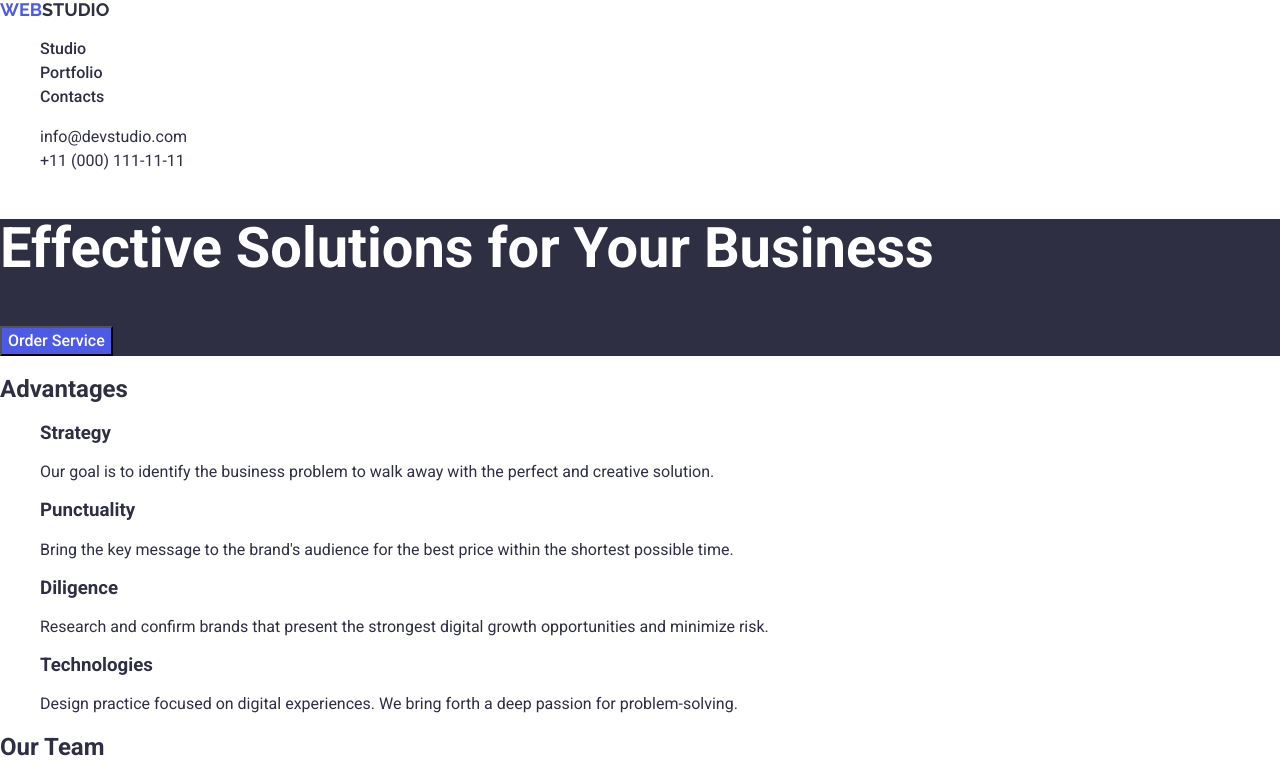
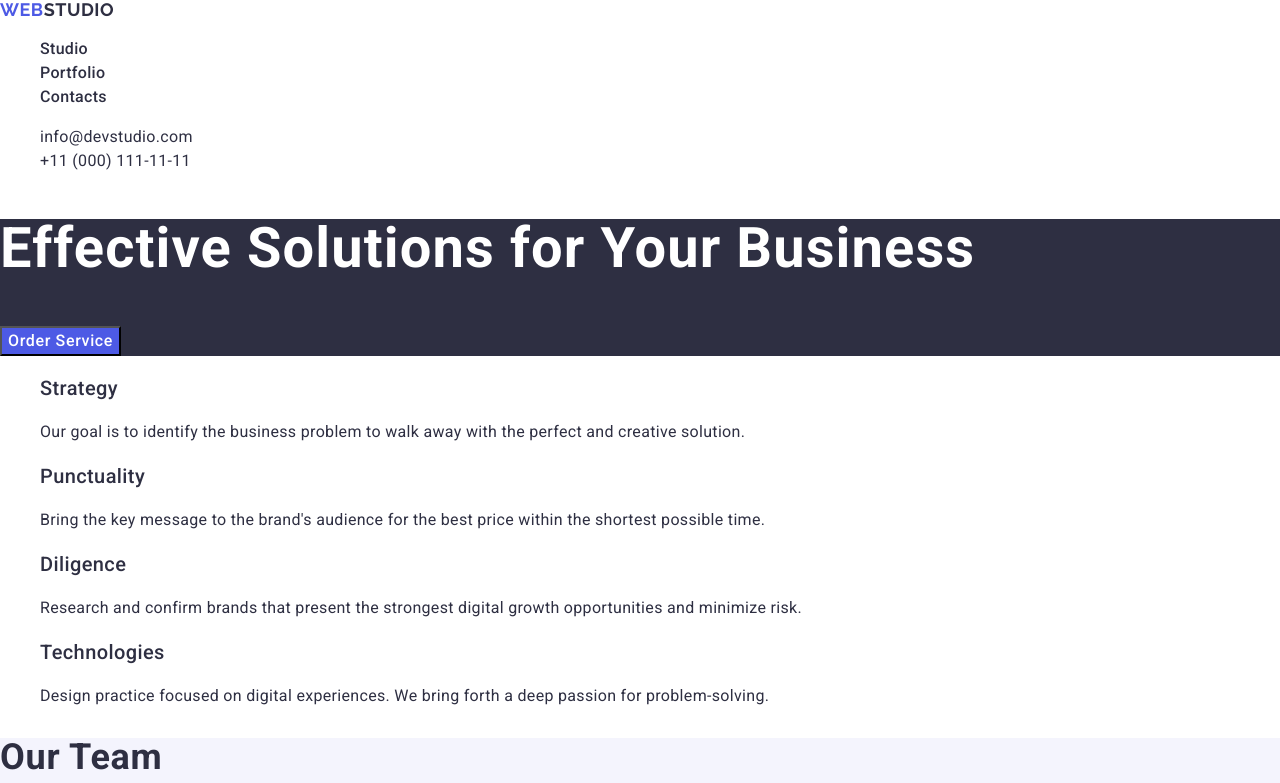
Before and after one commit to vanyashevcov/goit-markup-hw-02, a plain HTML site: page index.html in a window 1280 px wide. Shown: the top 783 px of the page. Drawn offline with nearby package versions, Linux system fonts and the light colour scheme.

Commit message:
Update html and css files

```diff
--- a/css/styles.css
+++ b/css/styles.css
@@ -1,74 +1,116 @@
 body {
     font-family: "Roboto", sans-serif;
+    background-color: #FFFFFF;
     color: #2E2F42;
 }
 
-button,
-a {
-    cursor: pointer;
-}
-
-ul li {
+ul {
     list-style: none;
+    font-style: normal;
 }
 
 a {
     text-decoration: none;
-    color: inherit;
-
+    color: #2E2F42;
 }
 
-/*Header*/
+h2 {
+    font-weight: 700;
+    font-size: 36px;
+    line-height: 1.11;
+    letter-spacing: 0.02em;
+}
 
+h3 {
+    font-weight: 500;
+    font-size: 20px;
+    line-height: 1.2;
+    letter-spacing: 0.02em;
+}
 
+p {
+    font-weight: 400;
+    font-size: 16px;
+    line-height: 1.5;
+    letter-spacing: 0.02em;
+}
 
-nav > a {
-    text-decoration: none;
+/* Header */
+
+.logo {
     font-family: "Raleway", sans-serif;
+    font-weight: 700;
     font-size: 18px;
     line-height: 1.16;
     color: #4D5AE5;
+    text-decoration: none;
+    letter-spacing: 0.03em;
 }
 
-.menu  a {
+.logo-second-part {
+    color: #2E2F42;
+}
+
+nav a {
     font-weight: 500;
     font-size: 16px;
     line-height: 1.5;
-}
-
-.logo {
-    color: #2E2F42;
-}
-
-address {
-    font-style: normal;
+    letter-spacing: 0.02em;
 }
 
 address a {
     font-weight: 400;
     font-size: 16px;
     line-height: 1.5;
-
+    letter-spacing: 0.02em;
 }
 
+/* First section */
 
-/* First section*/
-
-.banner {
+.main-section {
     background-color: #2E2F42;
 }
 
-.banner h1 {
+h1 {
     font-weight: 700;
     font-size: 56px;
     line-height: 1.07;
+    letter-spacing: 0.02em;
     color: #FFFFFF;
 }
 
-.banner button {
+.main-section button {
+    background-color: #4D5AE5;
+    color: #FFFFFF;
     font-weight: 500;
     font-size: 16px;
     line-height: 1.5;
-    color: #FFFFFF;
-    background-color: #4D5AE5;
+    letter-spacing: 0.04em;
+    cursor: pointer;
 }
+
+/* Second section */
+
+.second-section h2 {
+    display: none;
+}
+
+/* Third section */
+
+.third-section {
+    background-color: #F4F4FD;
+}
+
+/* Footer */
+
+footer {
+    background-color: #2E2F42;
+}
+
+footer .logo-second-part-footer {
+    color: #F4F4FD;
+}
+
+footer p {
+    color: #F4F4FD;
+}
--- a/index.html
+++ b/index.html
@@ -14,8 +14,8 @@
 
     <header>
         <nav>
-            <a href="./index.html">WEB<span class="logo">STUDIO</span></a>
-            <ul class="menu">
+            <a class="logo" href="./index.html">WEB<span class="logo-second-part">STUDIO</span></a>
+            <ul>
                 <li><a href="#">Studio</a></li>
                 <li><a href="#">Portfolio</a></li>
                 <li><a href="#">Contacts</a></li>
@@ -31,12 +31,12 @@
     </header>
 
     <main>
-        <section class="banner">
+        <section class="main-section">
             <h1>Effective Solutions for Your Business</h1>
             <button type="button">Order Service</button>
         </section>
 
-        <section>
+        <section class="second-section">
             <h2>Advantages</h2>
             <ul>
                 <li>
@@ -59,7 +59,7 @@
             </ul>
         </section>
 
-        <section>
+        <section class="third-section">
             <h2>Our Team</h2>
             <ul>
                 <li>
@@ -122,7 +122,7 @@
     </main>
 
     <footer>
-        <a href="./index.html">WEB<span>STUDIO</span></a>
+        <a class="logo" href="./index.html">WEB<span class="logo-second-part-footer">STUDIO</span></a>
         <p>Increase the flow of customers and sales for your business with digital marketing & growth solutions.</p>
     </footer>
 
```
